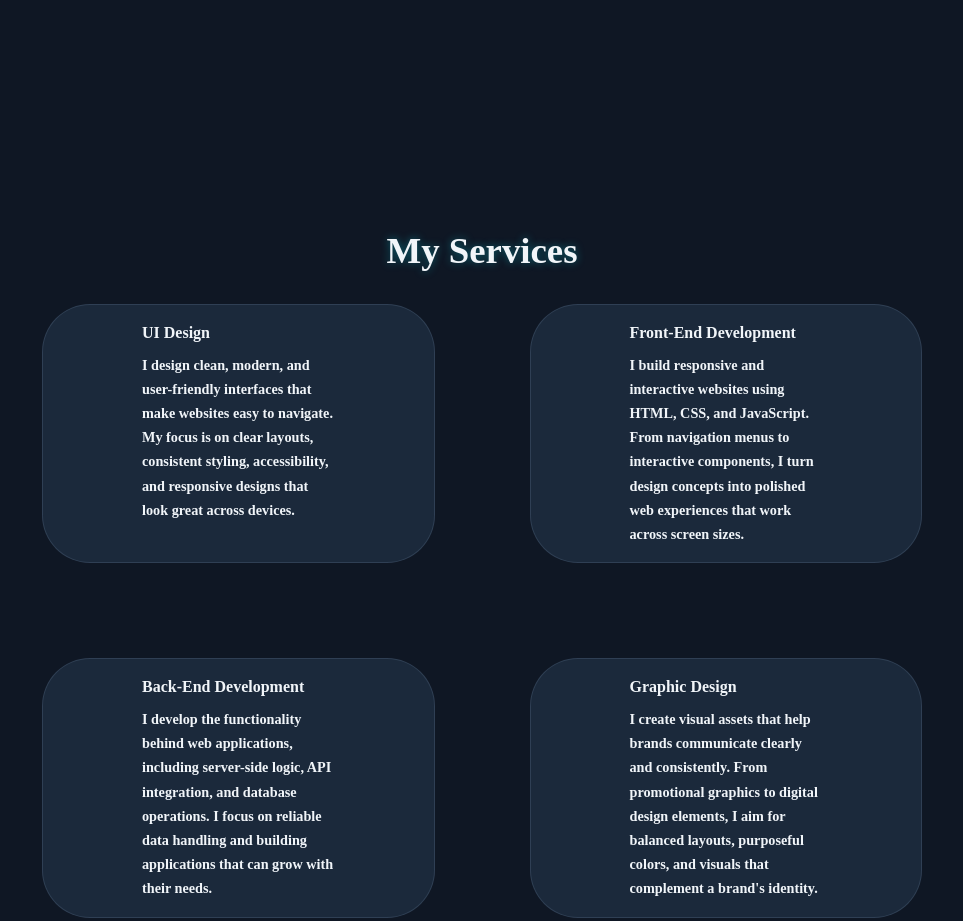
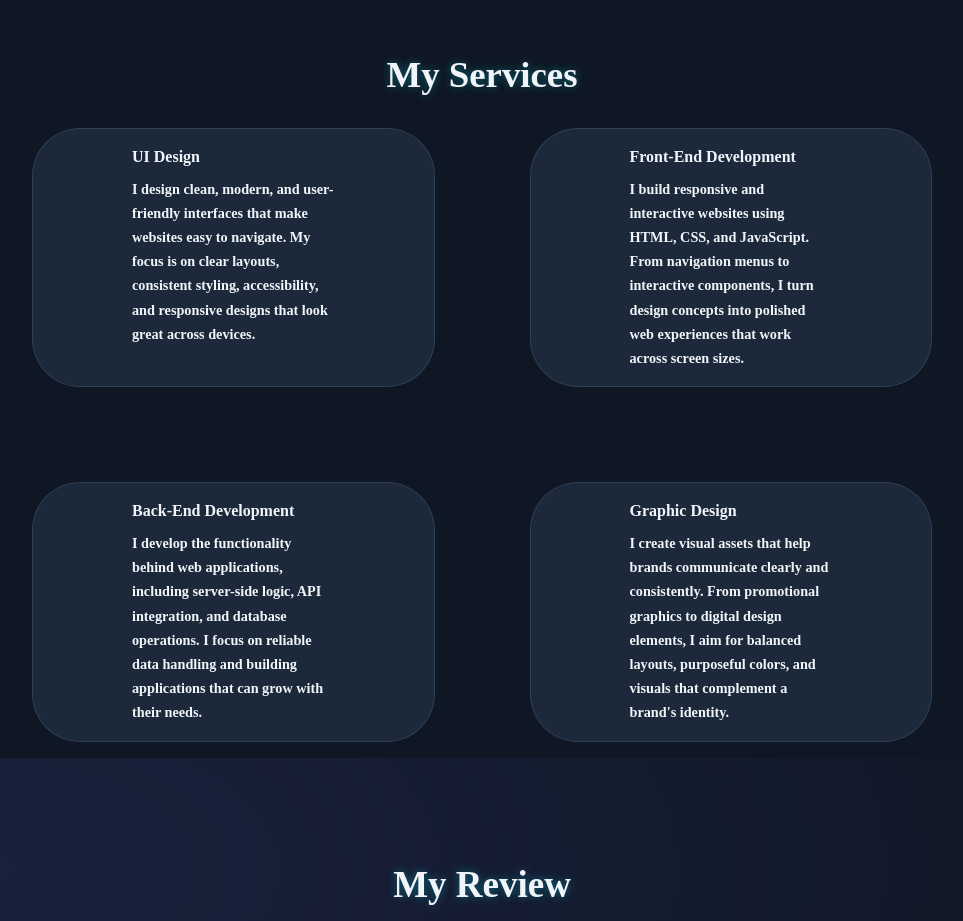
Before and after one commit to Real-Cod3/Real_Code, a plain HTML site: page index.html in a window 1280 px wide. Shown: the part 4069-4990 px from the top of the page, without its empty margins (158-1121 px from the left). Drawn offline with nearby package versions, Linux system fonts and the light colour scheme; some packages are replaced by stand-ins of ours; a script that the page names is missing.

Commit message:
Updated portfolio fixed padding

```diff
--- a/style.css
+++ b/style.css
@@ -2294,7 +2294,7 @@ header{
 
     width: 100%;
 
-    padding: 12rem;
+    padding: 1rem;
 
     box-sizing: border-box;
 
```
